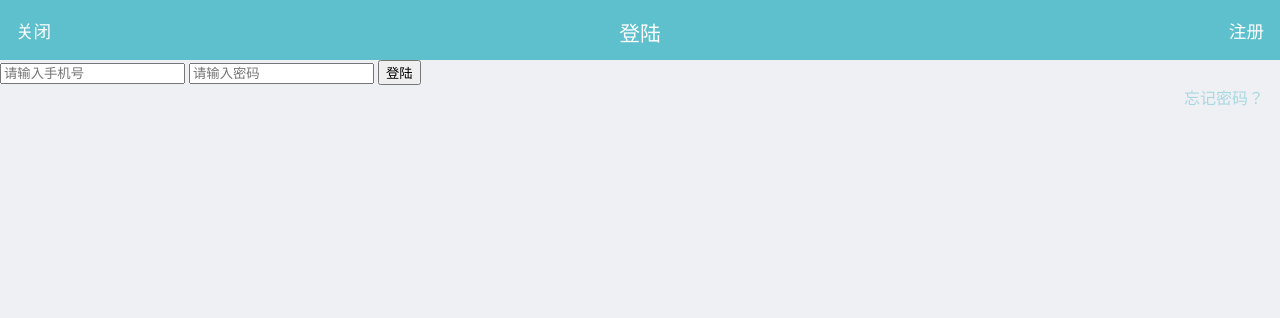
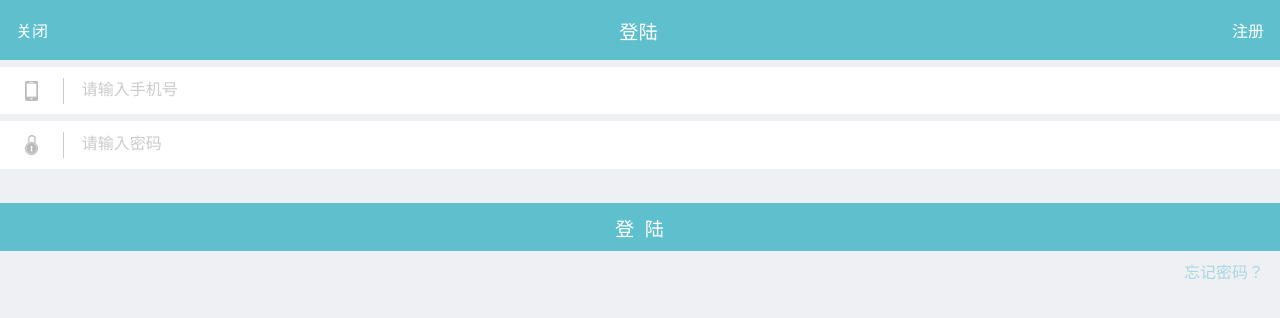
Before and after one commit to shiguang1213/shiguang1213.github.io, a plain HTML site: page login.html in a window 1280 px wide. Drawn offline with Linux system fonts and the light colour scheme.

Commit message:
登录页面

```diff
--- a/css/login.css
+++ b/css/login.css
@@ -49,14 +49,14 @@ body{
 	position: absolute;
 	left: 50%;
 	top: 50%;
-	font-size: 1.3rem;
+	font-size: 1.2rem;
 	margin-left: -20.805px;
 	margin-top: -13.5px;
 }
 
 .close, .sign-up{
 	text-decoration: none;
-	font-size: 1.1rem;
+	font-size: 1rem;
 }
 
 .close, .sign-up, .login{
@@ -69,3 +69,70 @@ body{
 	position: absolute;
 	right: 1rem;
 }
+
+.input-tel, .input-pass, .input-login{
+	-webkit-appearance: none;
+	-moz-appearance: none;
+	border: none;
+	outline: 0 none;
+}
+
+.input, .input-login-box{
+	height: 2.98rem;
+}
+
+.input{
+	background-color: #fff;
+	margin-top: 0.426rem;
+	position: relative;
+}
+
+.input-login-box{
+	background-color: #5fc0cd;
+	margin-top: 2.13rem;
+	margin-bottom: 0.5rem;
+	position: relative;
+}
+
+.input-login{
+	background-color: #5fc0cd;
+	color: #fff;
+	font-size: 1.2rem;
+	position: absolute;
+	left: 50%;
+	top: 50%;
+	padding-left: 5.5px;
+	margin-top: -13.5px;
+	margin-left: -30.54px;
+}
+
+.input-pass, .input-tel{
+	font-size: 1rem;
+	position: absolute;
+	top: 50%;
+	left: 79.66px;
+	margin-top: -10px;
+	padding-top: 0;
+}
+
+.input-pass::-webkit-input-placeholder, .input-tel::-webkit-input-placeholder{
+	color: #cbcbcb;
+}
+
+.icon{
+	height: 20px;
+	position: absolute;
+	top: 50%;
+	left: 25px;
+	margin-top: -10px;
+}
+
+.line{
+	position: absolute;
+	width: 1px;
+	height: 26px;
+	background-color: #cbcbcb;
+	left: 63.16px;
+	top: 50%;
+	margin-top: -13px;
+}
--- a/login.html
+++ b/login.html
@@ -18,13 +18,21 @@
 	</div>
 
 	<div class="content">
-		<form action="" method="get" accept-charset="utf-8">
-			<input type="tel" name="telephone" placeholder="请输入手机号" required="required" maxlength="11" />
+		<div class="input">
+			<img class="icon" src="/img/login-01.png" />
+			<div class="line"></div>
+			<input class="input-tel" type="tel" name="telephone" placeholder="请输入手机号" maxlength="11" />
+		</div>
 
-			<input type="password" name="pass" placeholder="请输入密码" required="required" />
+		<div class="input">
+			<img class="icon" src="/img/login-02.png" />
+			<div class="line"></div>
+			<input class="input-pass" type="password" name="pass" placeholder="请输入密码" />
+		</div>
 
-			<input type="submit" name="login" value="登陆" />
-		</form>
+		<div class="input-login-box">
+			<input class="input-login" type="submit" name="login" value="登  陆" />
+		</div>
 
 		<a class="forget" href="">忘记密码？</a>
 	</div>
```
Also changed, not shown: index.html (+2 -0 lines), img/login-01.png (renamed from img/login_01.png), img/login-02.png (renamed from img/login_02.png).
